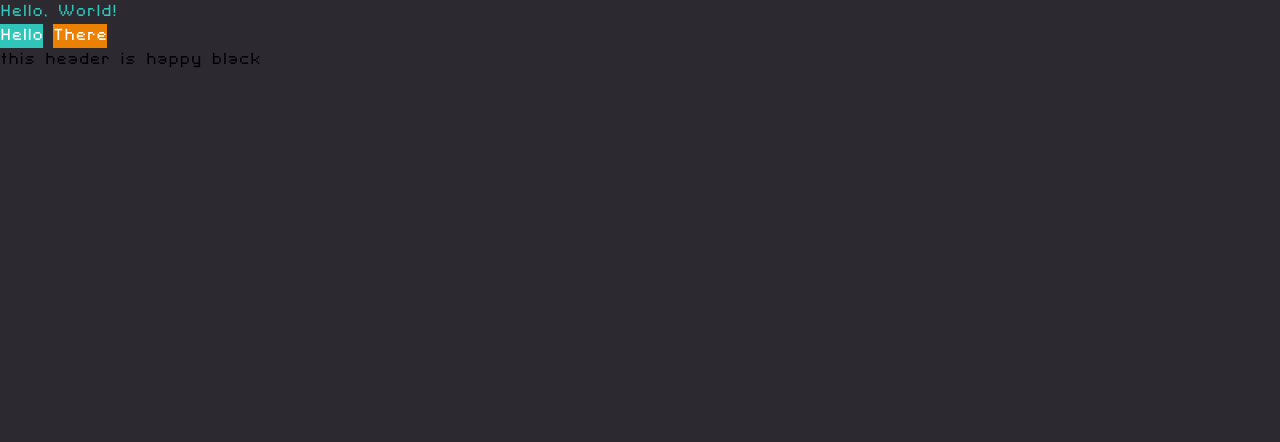
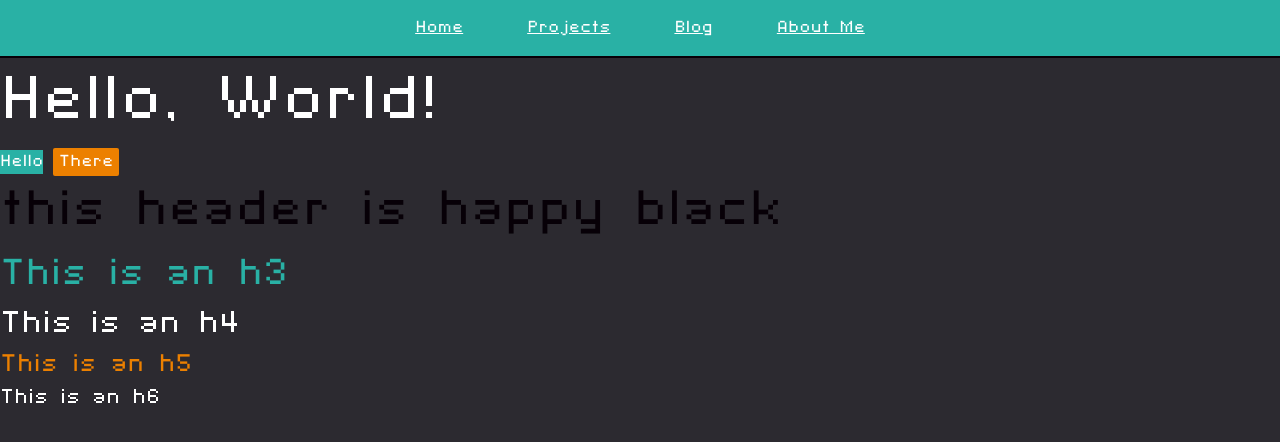
Before and after one commit to stevenmraines/stevenmraines.github.io, a website: page assets/src/index.html in a window 1280 px wide. Drawn offline with nearby package versions, Linux system fonts and the light colour scheme; files that its build step writes are made by us from their sources; files whose address does not match are found by name.

Commit message:
Add navbar and start fleshing out tailwind styles.

```diff
--- /dev/null
+++ b/assets/src/about.html
@@ -0,0 +1,24 @@
+<!doctype html>
+<html lang="en">
+<head>
+    <meta charset="utf-8">
+    <meta http-equiv="x-ua-compatible" content="ie=edge">
+
+    <title>Steven Raines</title>
+
+    <link rel="stylesheet" href="css/index.min.css" type="text/css">
+
+    <!-- Let the browser know this page is optimized for mobile -->
+    <meta name="viewport" content="width=device-width, initial-scale=1">
+</head>
+
+<body>
+    @@include('./partials/nav.html')
+
+    <div>
+        <h1>Mah name Jeff</h1>
+    </div>
+
+    <script src="js/index.min.js" type="module"></script>
+</body>
+</html>
--- a/assets/src/css/colors.css
+++ b/assets/src/css/colors.css
@@ -1,6 +1,6 @@
 @theme {
     --color-dark-gray: #2c2a30;
-    --color-viridian2: #2fc6b9;
+    --color-viridian2: #29b1a5;
     --color-orange2: #ec8000;
     --color-white: #ffffff;
     --color-black: #070007;
--- a/assets/src/css/index.css
+++ b/assets/src/css/index.css
@@ -79,13 +79,73 @@
 
 /*
  ***********************************************************************************************************************
+ * BASE STYLES
+ ***********************************************************************************************************************
+ */
+@layer base {
+    html, body {
+        @apply h-full bg-dark-gray text-white;
+    }
+    nav {
+        @apply bg-viridian2 flex justify-around items-center underline border-b-2 border-black;
+        & > ul {
+            @apply flex gap-12;
+            & > li {
+                /* bg-viridian2 might seem redundant here because the nav has it too,
+                   but it's needed so that filter: brightness has something to brighten. */
+                @apply bg-viridian2 px-2 py-4;
+                @apply transition-[filter];
+                @apply duration-150;
+                &:hover {
+                    filter: brightness(1.25);
+                }
+            }
+        }
+    }
+    h1 {
+        font-size: var(--text-6xl);
+    }
+    h2 {
+        font-size: var(--text-5xl);
+    }
+    h3 {
+        font-size: var(--text-4xl);
+    }
+    h4 {
+        font-size: var(--text-3xl);
+    }
+    h5 {
+        font-size: var(--text-2xl);
+    }
+    h6 {
+        font-size: var(--text-xl);
+    }
+}
+
+/*
+ ***********************************************************************************************************************
+ * COMPONENTS
+ ***********************************************************************************************************************
+ */
+@layer components {
+    .btn {
+        @apply rounded-xs px-1.5 py-0.5 cursor-pointer;
+        @apply transition-[filter];
+        @apply duration-150;
+        &:hover {
+            filter: brightness(1.25);
+        }
+        &:active {
+            filter: brightness(0.75);
+        }
+    }
+}
+
+/*
+ ***********************************************************************************************************************
  * MISC
  ***********************************************************************************************************************
  */
-html, body {
-    height: 100%;
-}
-
 .pixelated {
     image-rendering: pixelated;
 }
--- a/assets/src/index.html
+++ b/assets/src/index.html
@@ -12,12 +12,18 @@
   <meta name="viewport" content="width=device-width, initial-scale=1">
 </head>
 
-<body class="bg-dark-gray text-viridian2">
+<body>
+    @@include('./partials/nav.html')
+
     <div>
         <h1>Hello, World!</h1>
-        <button class="bg-viridian2 text-white">Hello</button>
-        <button class="bg-orange2 text-white">There</button>
-        <h1 class="text-black">this header is happy black</h1>
+        <button class="bg-viridian2">Hello</button>
+        <button class="bg-orange2 btn">There</button>
+        <h2 class="text-black">this header is happy black</h2>
+        <h3 class="text-viridian2">This is an h3</h3>
+        <h4>This is an h4</h4>
+        <h5 class="text-orange2">This is an h5</h5>
+        <h6>This is an h6</h6>
     </div>
 
     <script src="js/index.min.js" type="module"></script>
--- /dev/null
+++ b/assets/src/partials/nav.html
@@ -0,0 +1,18 @@
+<header>
+  <nav>
+    <ul>
+      <li>
+        <a href="/">Home</a>
+      </li>
+      <li>
+        <a href="#">Projects</a>
+      </li>
+      <li>
+        <a href="#">Blog</a>
+      </li>
+      <li>
+        <a href="/about.html">About Me</a>
+      </li>
+    </ul>
+  </nav>
+</header>
--- a/gulpfile.js
+++ b/gulpfile.js
@@ -26,6 +26,9 @@ const srcVinyl = require('vinyl-source-stream');
 // Some gulp plugins don't support streaming vinyl objects, so a buffered vinyl object is needed
 const buffer = require('vinyl-buffer');
 
+// Allow including partials in HTML files
+const fileInclude = require('gulp-file-include');
+
 const paths = {
     root: 'public',
     css: {
@@ -44,8 +47,14 @@ const paths = {
         dest: 'public/css/fonts',
     },
     html: {
-        src: 'assets/src/index.html',
-        dest: 'public',
+        index: {
+            src: 'assets/src/index.html',
+            dest: 'public',
+        },
+        about: {
+            src: 'assets/src/about.html',
+            dest: 'public',
+        },
     },
     img: {
         src: 'assets/img/*',
@@ -95,8 +104,9 @@ function fonts() {
 }
 
 function html() {
-    return gulp.src(paths.html.src)
-        .pipe(gulp.dest(paths.html.dest))
+    return gulp.src('assets/src/**/*.html')
+        .pipe(fileInclude({ prefix: '@@', basepath: '@file' }))
+        .pipe(gulp.dest('public'))
         .pipe(connect.reload());
 }
 
@@ -151,7 +161,7 @@ function videos() {
 function watch() {
     gulp.watch(paths.css.src, css);
     gulp.watch(paths.colors.src, css);
-    gulp.watch(paths.html.src, gulp.parallel(html, css));
+    gulp.watch('assets/src/**/*.html', gulp.parallel(html, css));
     gulp.watch(paths.js.src, js);
 }
 
--- a/package.json
+++ b/package.json
@@ -24,7 +24,8 @@
     "del": "^6.0.0",
     "gulp": "^4.0.2",
     "gulp-connect": "^5.7.0",
-"gulp-postcss": "^10.0.0",
+    "gulp-file-include": "^2.3.0",
+    "gulp-postcss": "^10.0.0",
     "gulp-rename": "^2.0.0",
     "gulp-sourcemaps": "^3.0.0",
     "gulp-uglify": "^3.0.2",
```
Also changed, not shown: 1 other file.
